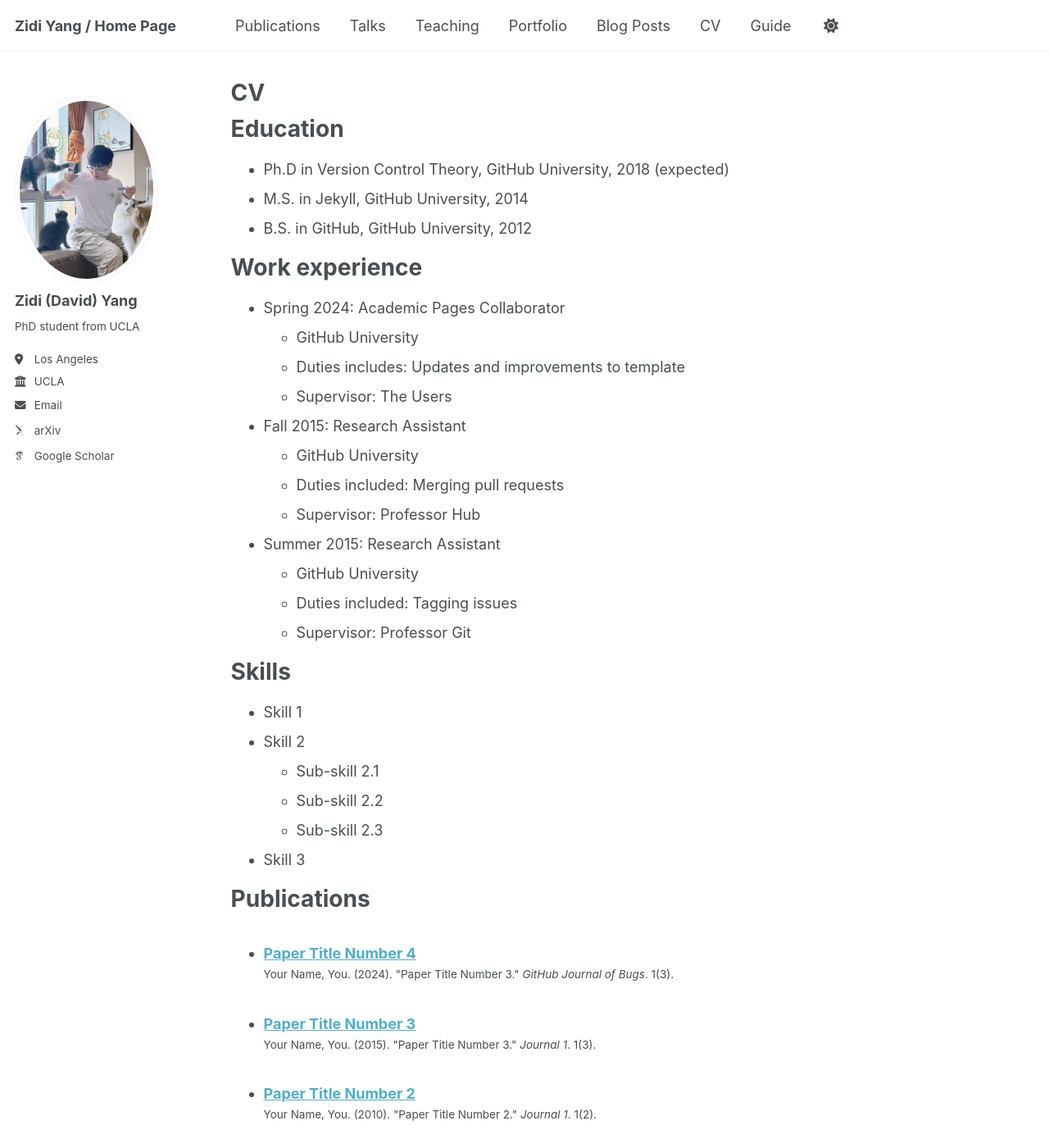
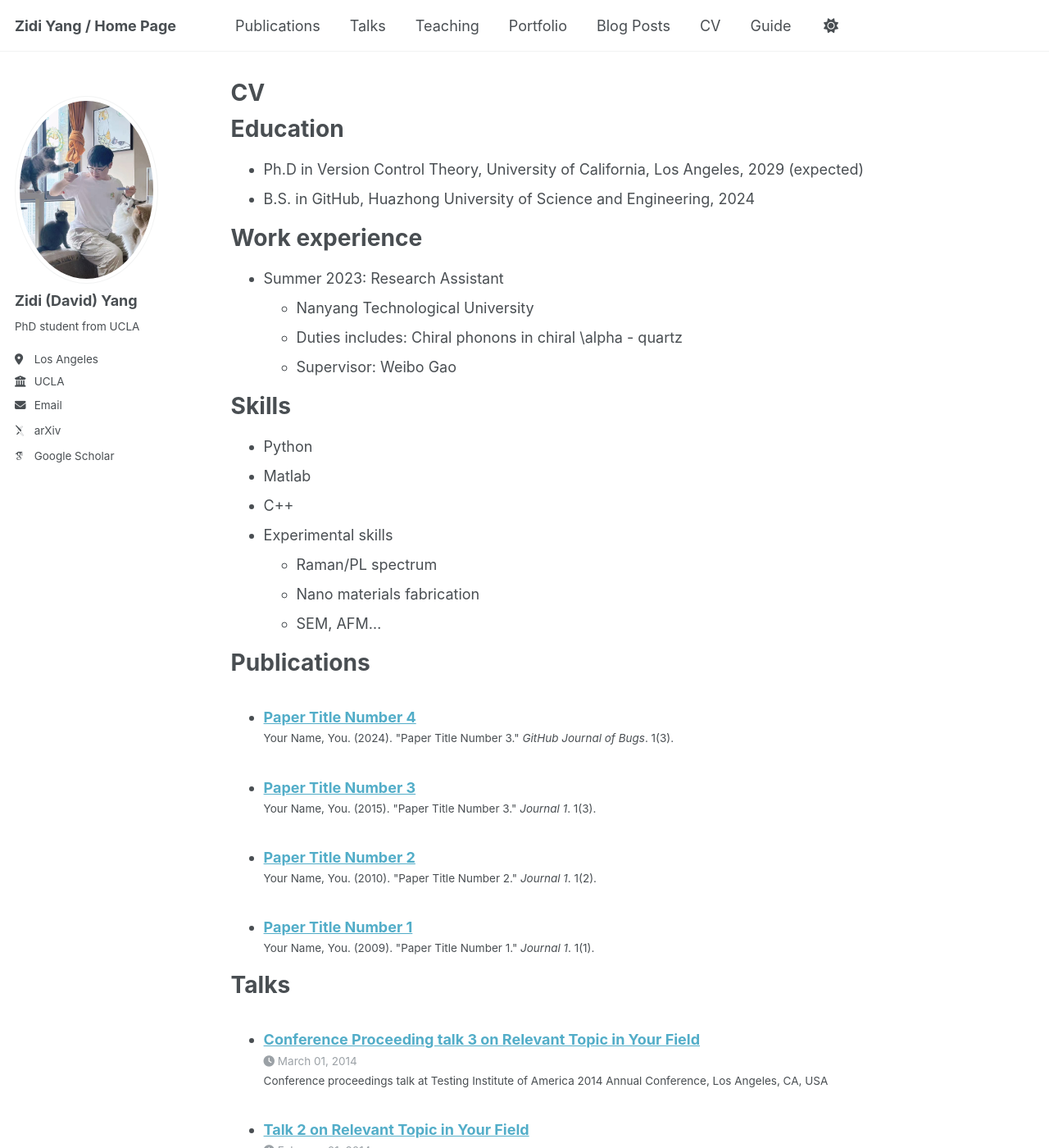
Before and after one commit to David-Yyy/David-Yyy.github.io, a Jekyll site: the page built from _pages/cv.md, in a window 1280 px wide and 1400 px high. Shown: the whole window at 82% size. Built offline with Jekyll 4.4.1, drawn with Linux system fonts in a browser that asks for light colours; some web fonts are replaced.

Commit message:
Update cv.md

```diff
--- a/_pages/cv.md
+++ b/_pages/cv.md
@@ -11,35 +11,25 @@ redirect_from:
 
 Education
 ======
-* Ph.D in Version Control Theory, GitHub University, 2018 (expected)
-* M.S. in Jekyll, GitHub University, 2014
-* B.S. in GitHub, GitHub University, 2012
+* Ph.D in Version Control Theory, University of California, Los Angeles, 2029 (expected)
+* B.S. in GitHub, Huazhong University of Science and Engineering, 2024
 
 Work experience
 ======
-* Spring 2024: Academic Pages Collaborator
-  * GitHub University
-  * Duties includes: Updates and improvements to template
-  * Supervisor: The Users
-
-* Fall 2015: Research Assistant
-  * GitHub University
-  * Duties included: Merging pull requests
-  * Supervisor: Professor Hub
-
-* Summer 2015: Research Assistant
-  * GitHub University
-  * Duties included: Tagging issues
-  * Supervisor: Professor Git
+* Summer 2023: Research Assistant
+  * Nanyang Technological University
+  * Duties includes: Chiral phonons in chiral \alpha - quartz
+  * Supervisor: Weibo Gao
 
 Skills
 ======
-* Skill 1
-* Skill 2
-  * Sub-skill 2.1
-  * Sub-skill 2.2
-  * Sub-skill 2.3
-* Skill 3
+* Python
+* Matlab
+* C++
+* Experimental skills
+  * Raman/PL spectrum
+  * Nano materials fabrication
+  * SEM, AFM...
 
 Publications
 ======
```
